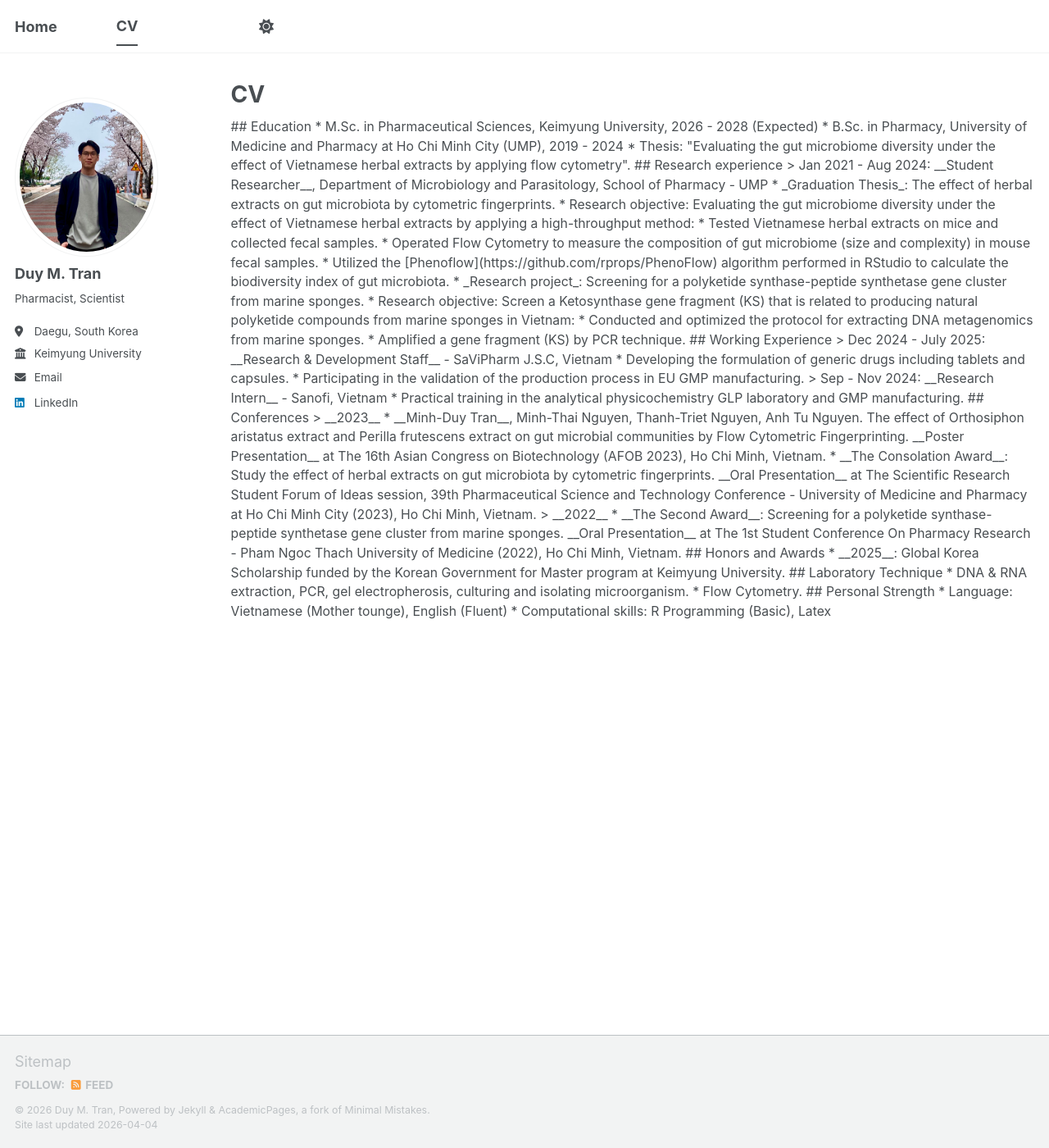
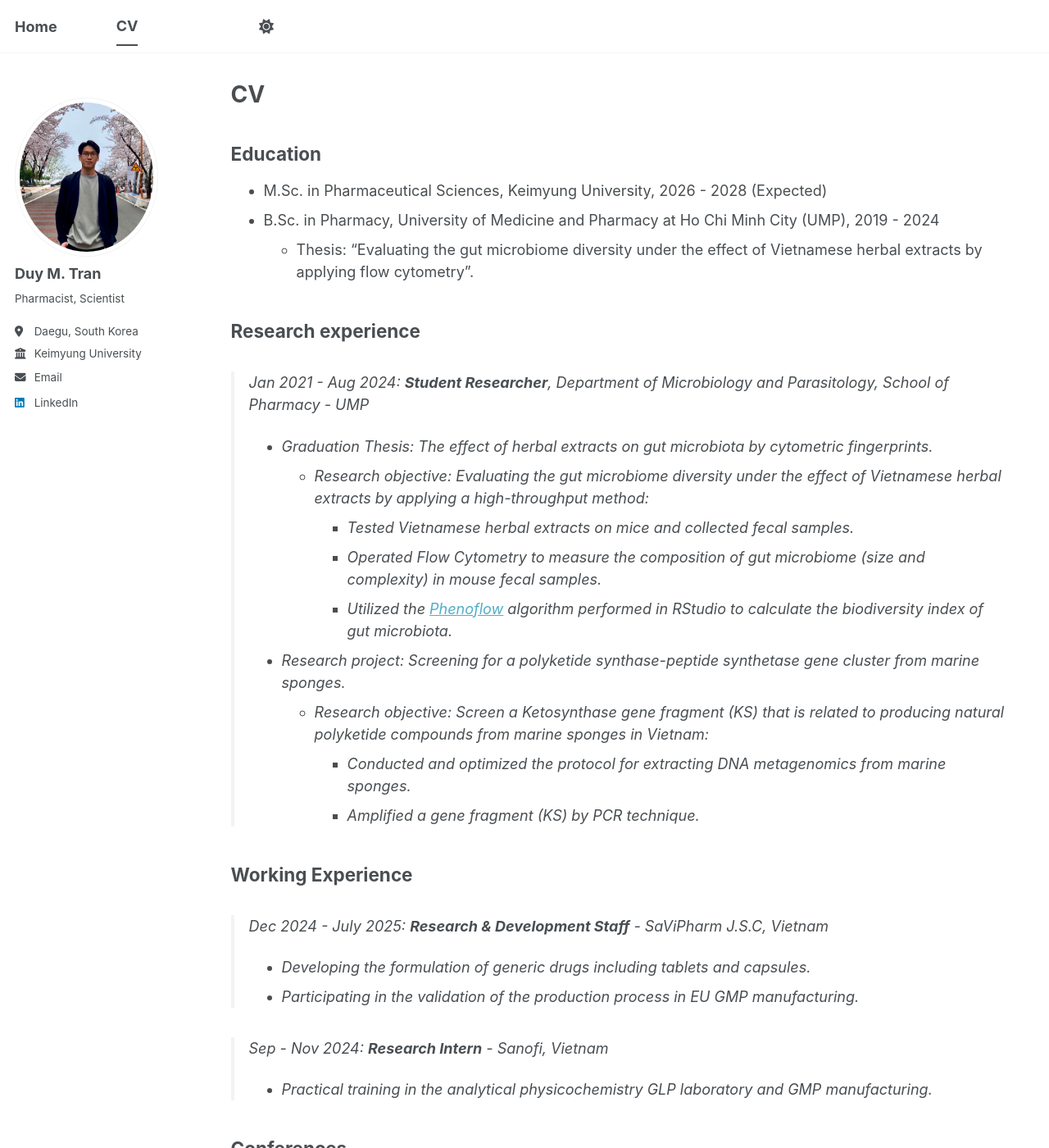
Before and after one commit to tranminhduy-git/tmduy.github.io, a Jekyll site: the page built from _pages/cv.md, in a window 1280 px wide and 1400 px high. Shown: the whole window at 82% size. Built offline with Jekyll 4.4.1, drawn with Linux system fonts in a browser that asks for light colours; a script bundle is joined from its source files by our own code; library files that are not in the unit come from our copies; some of the changed text lies outside the part shown.

Commit message:
Update cv.md

```diff
--- a/_pages/cv.md
+++ b/_pages/cv.md
@@ -8,7 +8,6 @@ redirect_from:
 ---
 
 {% include base_path %}
-<div style="font-size: 0.875em; line-height: 1.5;">
 
 ## Education
 
@@ -68,5 +67,3 @@ compounds from marine sponges in Vietnam:
 
 * Language: Vietnamese (Mother tounge), English (Fluent)
 * Computational skills: R Programming (Basic), Latex
-
-</div>
```
